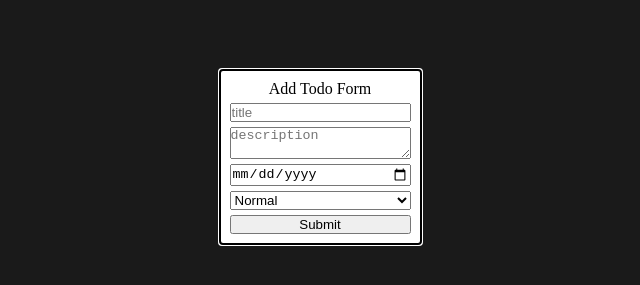
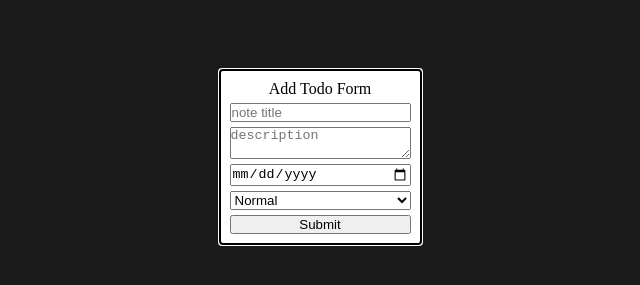
Before and after one commit to rcamach7/react-nextjs, a React (Vite) app in the folder todo/: page / in a window 1280 px wide. Both pictures are taken after a click on the button "Show Form". Shown: the part 243-528 px from the top of the page, without its empty margins (320-960 px from the left). Built offline with nearby package versions, Linux system fonts and the light colour scheme.

Commit message:
track form ahcnges via react state

```diff
--- a/todo/src/TodoApp.tsx
+++ b/todo/src/TodoApp.tsx
@@ -1,7 +1,7 @@
 import "./index.css";
 import { useState } from "react";
 import styled from "styled-components";
-import { AddTodoForm } from "./components/styled/AddTodoForm";
+import { AddTodoForm } from "./components/AddTodoForm";
 
 const TodoAppWrapper = styled.div`
   min-height: 100vh;
--- /dev/null
+++ b/todo/src/components/AddTodoForm.tsx
@@ -0,0 +1,80 @@
+import { useEffect, useState } from "react";
+import { AddTodoFormWrapper } from "./styled/AddTodoForm.styled";
+import { v4 } from "uuid";
+
+export const AddTodoForm = () => {
+  const [formInput, setFormInput] = useState({
+    title: "",
+    description: "",
+    priority: "normal",
+    date: "",
+  });
+
+  const handleSubmit = (e: React.FormEvent<HTMLFormElement>) => {
+    e.preventDefault();
+  };
+
+  const handleInputChange = (
+    e:
+      | React.ChangeEvent<HTMLInputElement>
+      | React.ChangeEvent<HTMLTextAreaElement>
+  ) => {
+    const { name, value } = e.target;
+    e.preventDefault();
+
+    setFormInput((FI) => {
+      return { ...FI, [name]: value };
+    });
+  };
+
+  const handleSelectChange = (e: React.ChangeEvent<HTMLSelectElement>) => {
+    const { name, options, selectedIndex } = e.target;
+    e.preventDefault();
+
+    setFormInput((FI) => {
+      return {
+        ...FI,
+        [name]: options[selectedIndex].textContent,
+      };
+    });
+  };
+
+  return (
+    <AddTodoFormWrapper>
+      <form onSubmit={(e) => handleSubmit(e)}>
+        <p>Add Todo Form</p>
+        <input
+          value={formInput.title}
+          type="text"
+          placeholder="note title"
+          name="title"
+          onChange={(e) => handleInputChange(e)}
+        />
+        <textarea
+          value={formInput.description}
+          placeholder="description"
+          name="description"
+          onChange={(e) => handleInputChange(e)}
+        />
+        <input
+          value={formInput.date}
+          type="date"
+          name="date"
+          onChange={(e) => handleInputChange(e)}
+        />
+        <select
+          name="priority"
+          defaultChecked
+          onChange={(e) => {
+            handleSelectChange(e);
+          }}
+        >
+          <option value="normal">Normal</option>
+          <option value="important">Important</option>
+        </select>
+
+        <input type="submit" />
+      </form>
+    </AddTodoFormWrapper>
+  );
+};
--- /dev/null
+++ b/todo/src/components/styled/AddTodoForm.styled.tsx
@@ -0,0 +1,28 @@
+import styled from "styled-components";
+
+export const AddTodoFormWrapper = styled.div`
+  height: 100vh;
+  width: 100vw;
+
+  position: absolute;
+  top: 0;
+  bottom: 0;
+
+  background-color: rgb(0, 0, 0, 0.8);
+
+  display: flex;
+  justify-content: center;
+  align-items: center;
+
+  form {
+    padding: 10px;
+    background-color: white;
+    outline: auto;
+
+    text-align: center;
+
+    display: flex;
+    flex-direction: column;
+    gap: 5px;
+  }
+`;
--- a/todo/src/components/styled/AddTodoForm.tsx
+++ /dev/null
@@ -1,60 +0,0 @@
-import { useState } from "react";
-import styled from "styled-components";
-import { v4 } from "uuid";
-
-const AddTodoFormWrapper = styled.div`
-  height: 100vh;
-  width: 100vw;
-
-  position: absolute;
-  top: 0;
-  bottom: 0;
-
-  background-color: rgb(0, 0, 0, 0.8);
-
-  display: flex;
-  justify-content: center;
-  align-items: center;
-
-  form {
-    padding: 10px;
-    background-color: white;
-    outline: auto;
-
-    text-align: center;
-
-    display: flex;
-    flex-direction: column;
-    gap: 5px;
-  }
-`;
-
-export const AddTodoForm = () => {
-  const [formInput, setFormInput] = useState({
-    name: "",
-    description: "",
-    priority: "normal",
-    date: null,
-  });
-
-  const handleSubmit = (e: React.FormEvent<HTMLFormElement>) => {
-    e.preventDefault();
-  };
-
-  return (
-    <AddTodoFormWrapper>
-      <form onSubmit={(e) => handleSubmit(e)}>
-        <p>Add Todo Form</p>
-        <input type="text" placeholder="title" name="description" />
-        <textarea placeholder="description" name="description" />
-        <input type="date" name="date" />
-        <select name="priority" defaultChecked>
-          <option value="normal">Normal</option>
-          <option value="important">Important</option>
-        </select>
-
-        <input type="submit" />
-      </form>
-    </AddTodoFormWrapper>
-  );
-};
```
Also changed, not shown: 1 other file (tests, documents, lock files or other folders).
